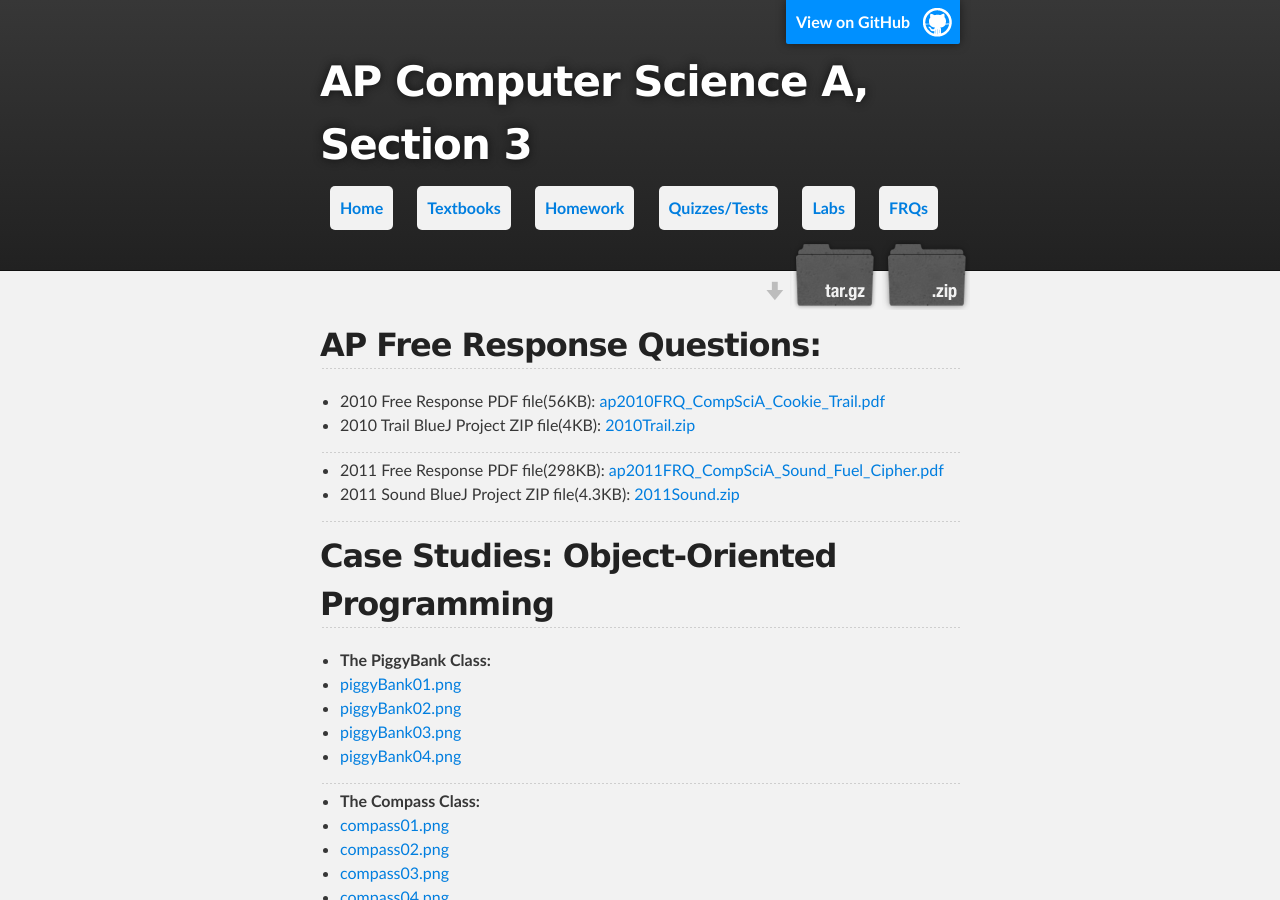
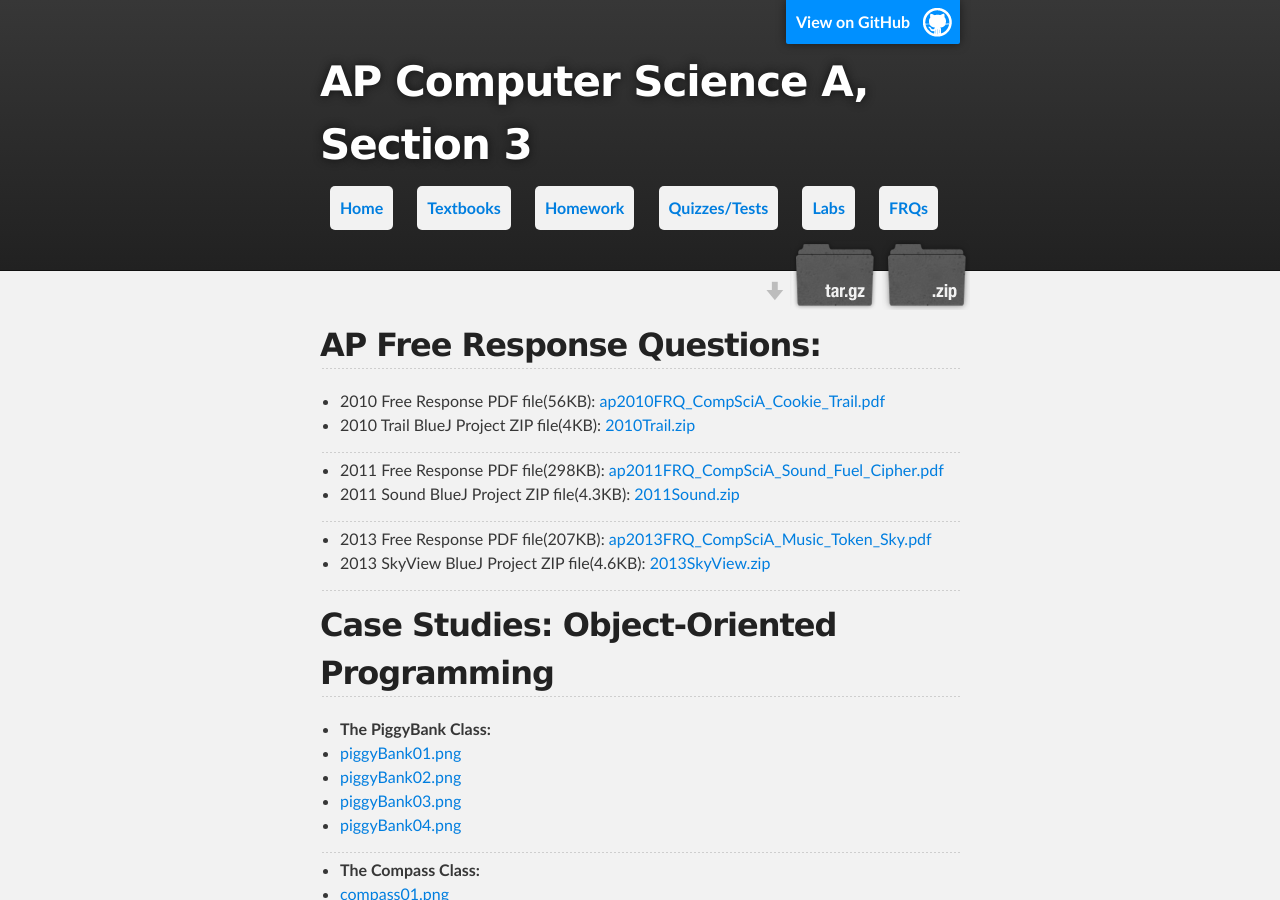
Before and after one commit to ynot1609/apcompsci3, a Jekyll site: the page built from frqs/index.md, in a window 1280 px wide and 900 px high. Built offline with Jekyll 4.4.1, drawn with Linux system fonts in a browser that asks for light colours.

Commit message:
Added 2013frqsky

```diff
--- a/frqs/index.md
+++ b/frqs/index.md
@@ -13,6 +13,11 @@ title: Free Response Questions
 
 + 2011 Free Response PDF file(298KB): [ap2011FRQ_CompSciA_Sound_Fuel_Cipher.pdf](/apcompsci3/assets/ap2011FRQ_CompSciA_Sound_Fuel_Cipher.pdf)
 + 2011 Sound BlueJ Project ZIP file(4.3KB): [2011Sound.zip](/apcompsci3/assets/2011Sound.zip)
+
+---
+
++ 2013 Free Response PDF file(207KB): [ap2013FRQ_CompSciA_Music_Token_Sky.pdf](/apcompsci3/assets/ap2013FRQ_CompSciA_Music_Token_Sky.pdf)
++ 2013 SkyView BlueJ Project ZIP file(4.6KB): [2013SkyView.zip](/apcompsci3/assets/2013SkyView.zip)
 
 ---
 
```
Also changed, not shown: 2 other files.
